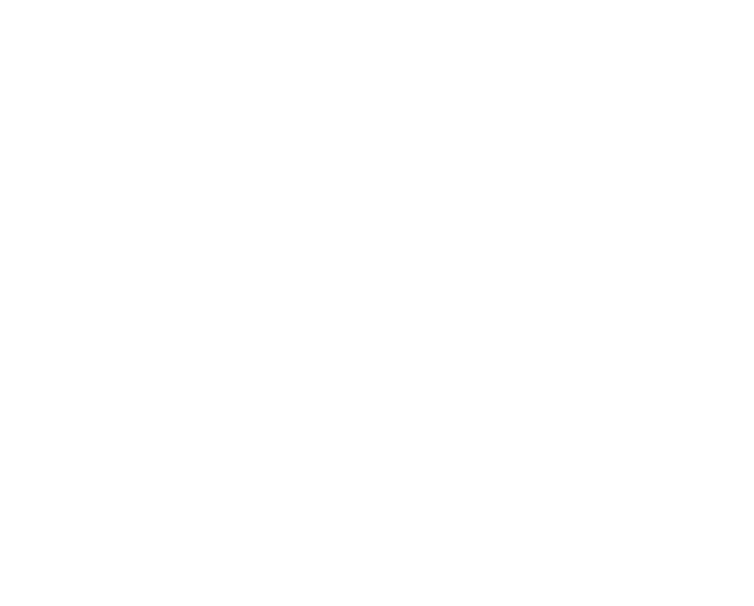
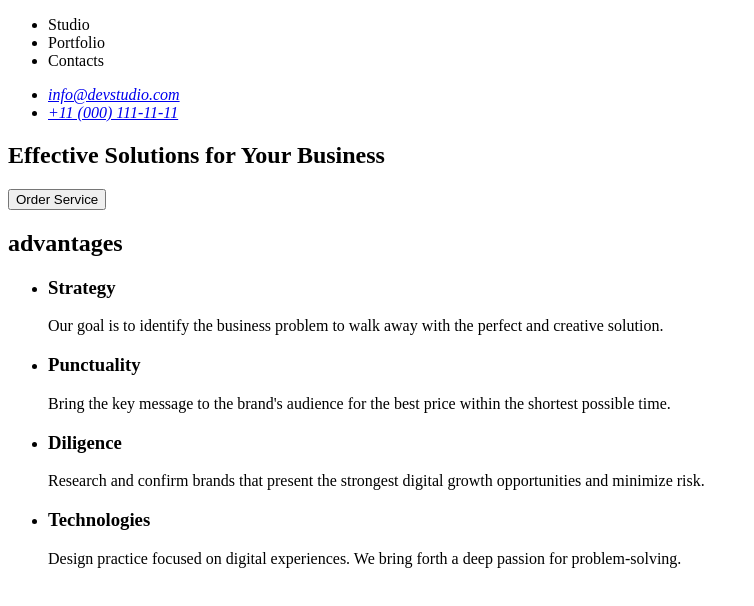
Before and after one commit to DenysTryshkin/webstudio, a plain HTML site: page index.html in a window 1280 px wide. Shown: the whole page, without its empty margins (0-754 px from the left). Drawn offline with Linux system fonts and the light colour scheme.

Commit message:
add header, hero, advantages

```diff
--- a/index.html
+++ b/index.html
@@ -6,6 +6,62 @@
     <title>Web Studio</title>
   </head>
   <body>
-    <header></header>
+    <!--header-->
+    <header>
+      <nav>
+        <ul>
+          <li>Studio<a href="#Studio"></a></li>
+          <li>Portfolio<a href="#Portfolio"></a></li>
+          <li>Contacts<a href="#Contacts"></a></li>
+        </ul>
+      </nav>
+      <address>
+        <ul>
+          <li><a href="mailto:info@devstudio.com">info@devstudio.com</a></li>
+          <li><a href="tel:+110001111111">+11 (000) 111-11-11</a></li>
+        </ul>
+      </address>
+    </header>
+    <main>
+      <!--hero-->
+      <section>
+        <h1>Effective Solutions for Your Business</h1>
+        <button type="button">Order Service</button>
+      </section>
+      <!--advantages-->
+      <section>
+        <h2>advantages</h2>
+        <ul>
+          <li>
+            <h3>Strategy</h3>
+            <p>
+              Our goal is to identify the business problem to walk away with the
+              perfect and creative solution.
+            </p>
+          </li>
+          <li>
+            <h3>Punctuality</h3>
+            <p>
+              Bring the key message to the brand's audience for the best price
+              within the shortest possible time.
+            </p>
+          </li>
+          <li>
+            <h3>Diligence</h3>
+            <p>
+              Research and confirm brands that present the strongest digital
+              growth opportunities and minimize risk.
+            </p>
+          </li>
+          <li>
+            <h3>Technologies</h3>
+            <p>
+              Design practice focused on digital experiences. We bring forth a
+              deep passion for problem-solving.
+            </p>
+          </li>
+        </ul>
+      </section>
+    </main>
   </body>
 </html>
```
